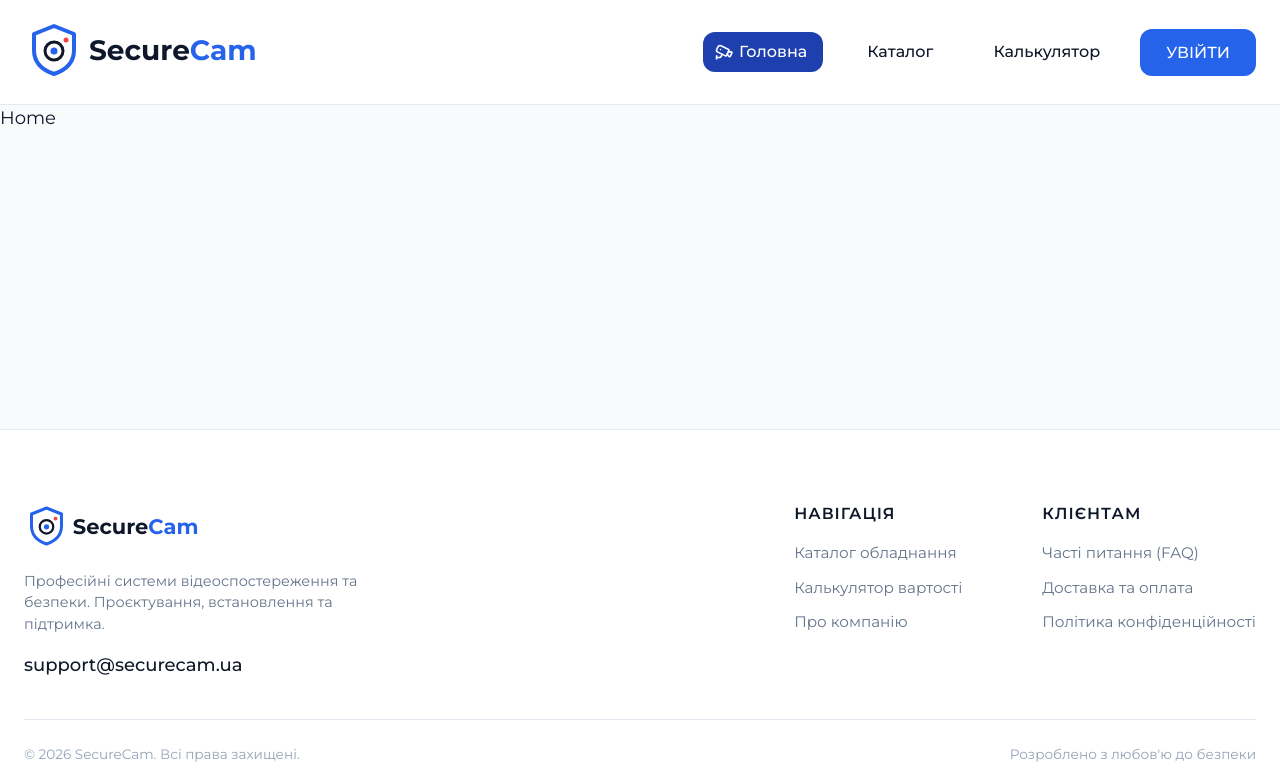
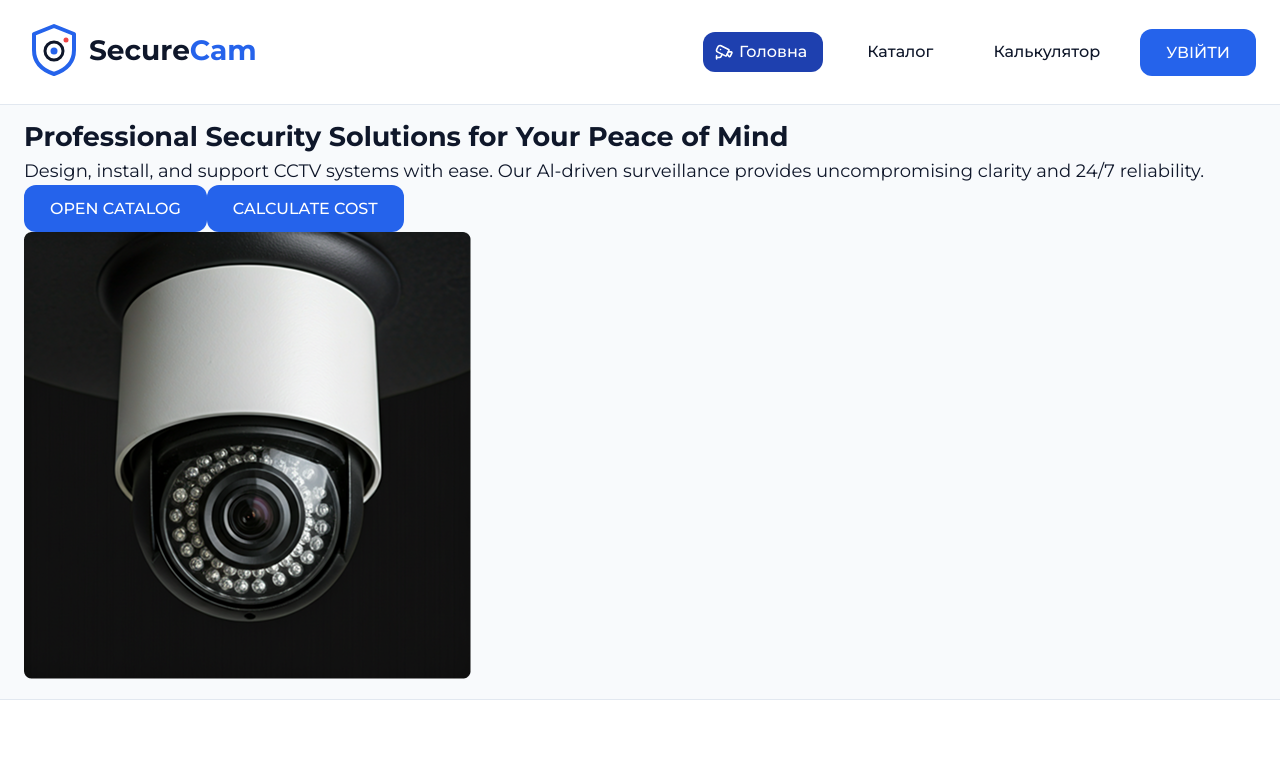
Before and after one commit to NazariiKoropis/secure-cam, a React (Vite) app: page / in a window 1280 px wide. Shown: the top 774 px of the page. Built offline with nearby package versions, Linux system fonts and the light colour scheme; no server answers.

Commit message:
feat: add Hero section to Home page
- Created `Hero` component with modular SCSS styling
- Integrated `Hero` block into `Home` page
- Added hero section background image asset
- Updated `vite.config.js` and `jsconfig.json` for path aliasing and configuration support

```diff
--- a/jsconfig.json
+++ b/jsconfig.json
@@ -3,7 +3,6 @@
     "baseUrl": ".",
     "paths": {
       "@/*": ["src/*"],
-      "@components/*": ["src/components/*"],
       "@ui/*": ["src/components/ui/*"],
       "@layout/*": ["src/components/layout/*"],
       "@shared/*": ["src/components/shared/*"],
--- a/src/pages/home/Home.jsx
+++ b/src/pages/home/Home.jsx
@@ -1,5 +1,8 @@
+//hero components
+import Hero from './blocks/hero/Hero'
+
 function Home() {
-  return <div>Home</div>
+  return <Hero />
 }
 
 export default Home
--- /dev/null
+++ b/src/pages/home/blocks/hero/Hero.jsx
@@ -0,0 +1,38 @@
+//styles
+import styles from './Hero.module.scss'
+
+//components
+import Container from '@layout/container/Container'
+import Button from '@ui/button/Button'
+
+import img from './../../../../assets/images/home/home-hero-img.png'
+
+function Hero() {
+  return (
+    <section>
+      <Container>
+        <div>
+          <div>
+            <h1>
+              Professional Security Solutions for{' '}
+              <span> Your Peace of Mind</span>
+            </h1>
+            <p>
+              Design, install, and support CCTV systems with ease. Our Al-driven
+              surveillance provides uncompromising clarity and 24/7 reliability.
+            </p>
+            <div>
+              <Button>Open Catalog</Button>
+              <Button>Calculate cost</Button>
+            </div>
+          </div>
+          <div>
+            <img src={img} alt="Камера" />
+          </div>
+        </div>
+      </Container>
+    </section>
+  )
+}
+
+export default Hero
--- a/vite.config.js
+++ b/vite.config.js
@@ -15,7 +15,6 @@ export default defineConfig({
       '@': path.resolve(__dirname, './src'),
 
       //components
-      '@components': path.resolve(__dirname, './src/components'),
       '@ui': path.resolve(__dirname, './src/components/ui'),
       '@layout': path.resolve(__dirname, './src/components/layout'),
       '@shared': path.resolve(__dirname, './src/components/shared'),
```
Also changed, not shown: src/assets/images/home/home-hero-img.png (added), src/pages/home/blocks/hero/Hero.module.scss (added).
